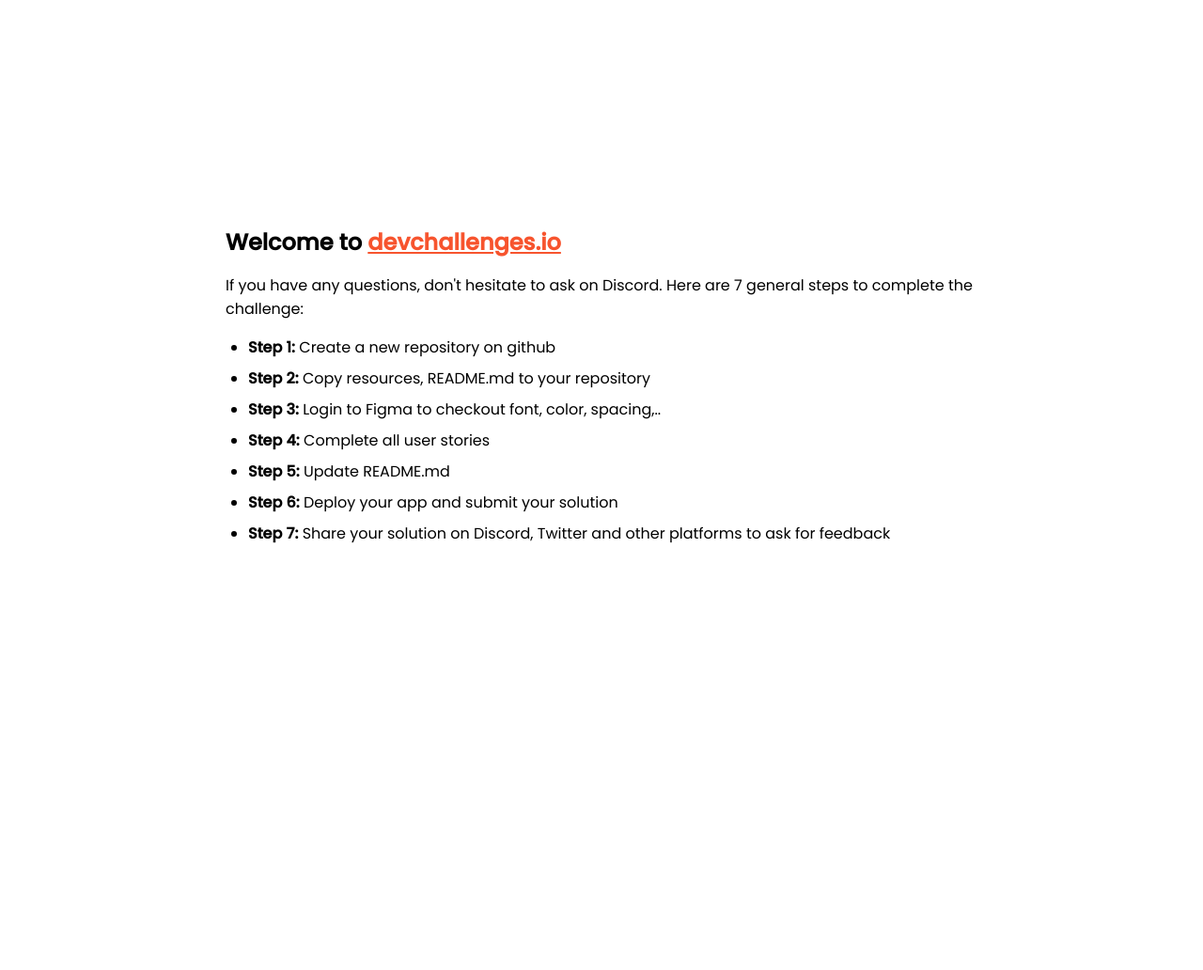
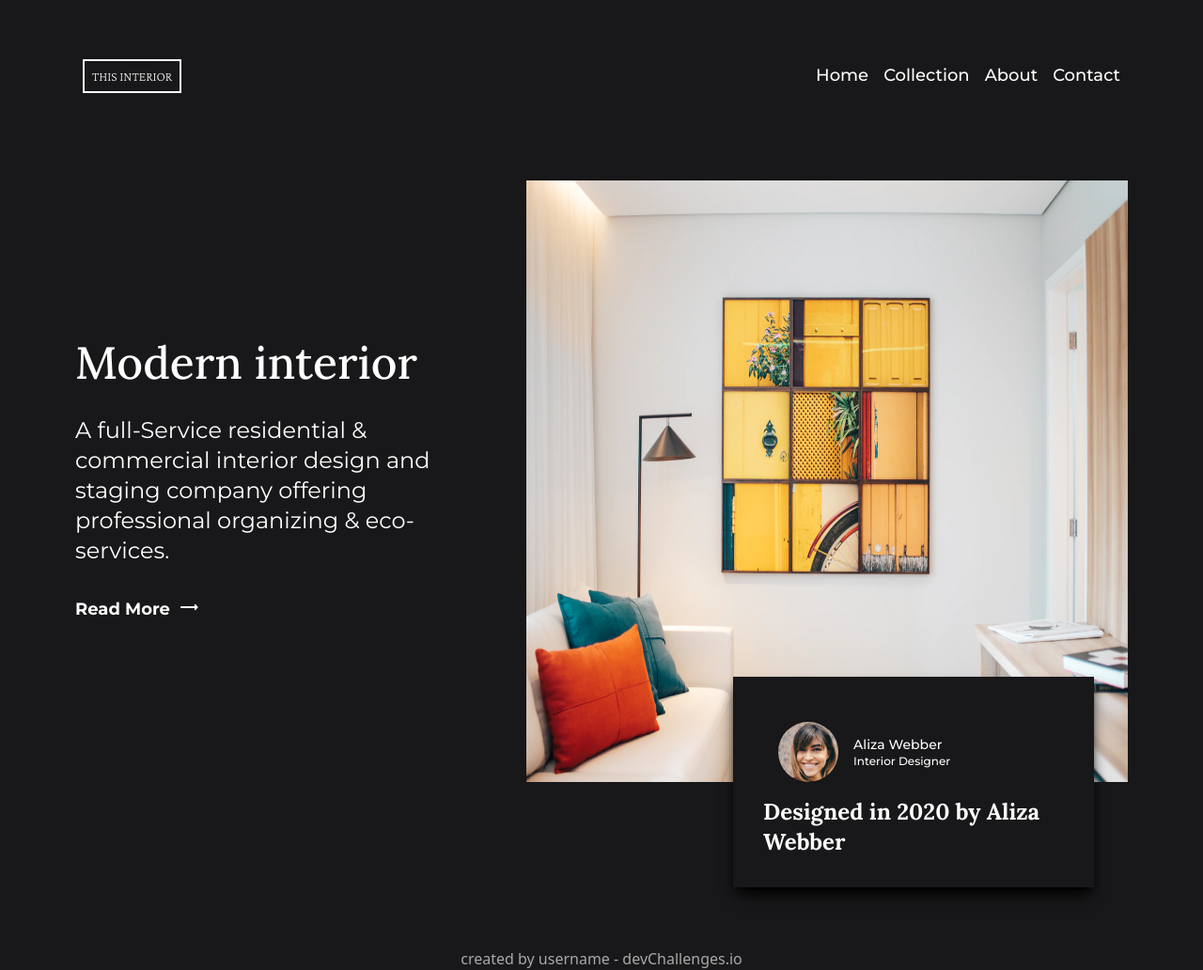
Before and after one commit to JoujonikiAsa2/interior-consultant-master-practice, a plain HTML site: page index.html in a window 1280 px wide. Shown: the whole page at 94% size. Before the commit the page ends 800 px from the top, so only its background shows below. Drawn offline with nearby package versions, Linux system fonts and the light colour scheme.

Commit message:
All done

```diff
--- a/index.html
+++ b/index.html
@@ -1,95 +1,118 @@
 <!DOCTYPE html>
 <html lang="en">
+
 <head>
   <meta charset="utf-8" />
-    <meta
-      name="viewport"
-      content="width=device-width, initial-scale=1,
-  maximum-scale=5"
-    />
+  <meta name="viewport" content="width=device-width, initial-scale=1,
+  maximum-scale=5" />
 
   <link rel="icon" href="devchallenges.png" />
 
+  <link rel="shortcut icon" type="image/x-icon" href="https://devchallenges.io/" />
+
+  <link href="https://fonts.googleapis.com/css2?family=Poppins:wght@400;500&display=swap" rel="stylesheet" />
+  <link rel="preconnect" href="https://fonts.googleapis.com">
+  <link rel="preconnect" href="https://fonts.gstatic.com" crossorigin>
   <link
-      rel="shortcut icon"
-      type="image/x-icon"
-      href="https://devchallenges.io/"
-    />
-
-    <link
-      href="https://fonts.googleapis.com/css2?family=Poppins:wght@400;500&display=swap"
-      rel="stylesheet"
-    />
-
-    <title>Devchallenges</title>
-
+    href="https://fonts.googleapis.com/css2?family=Crimson+Pro:wght@200&family=Lora:wght@500;700&family=Montserrat:wght@400;500;700&display=swap"
+    rel="stylesheet">
+  <link href="https://cdn.jsdelivr.net/npm/daisyui@3.5.0/dist/full.css" rel="stylesheet" type="text/css" />
+  <script src="https://cdn.tailwindcss.com"></script>
   <style>
-      body {
-        font-family: "Poppins", sans-serif;
+    .font-lora {
+      font-family: 'Lora', serif;
     }
 
-      ul {
-        padding-left: 24px;
+    .font-crimson {
+      font-family: 'Crimson Pro', serif;
     }
 
-      li {
-        margin-bottom: 8px;
-      }
-
-      .welcome {
-        max-width: 800px;
-        margin: 0 auto;
-      }
-
-      .welcome-text {
-        margin-top: 30vh;
-        font-weight: 500;
-      }
-
-      .welcome-text p {
-        font-size: 1rem;
-        font-weight: 400;
-      }
-
-      .welcome-text h1 {
-        font-size: 1.5rem;
-      }
-
-      .welcome-text a {
-        color: #f7542e;
+    .font-montserrat {
+      font-family: 'Montserrat', sans-serif;
     }
   </style>
+  <title>Devchallenges</title>
 </head>
-  <body>
-    <div class="welcome">
-      <div class="welcome-text">
-        <h1>
-          Welcome to
-          <a href="https://devchallenges.io/" target="_blank"
-            >devchallenges.io</a
-          >
-        </h1>
 
-        <p>
-          If you have any questions, don't hesitate to ask on Discord. Here are
-          7 general steps to complete the challenge:
-        </p>
+<body class="bg-[#181719]">
+  <section class="lg:px-20 lg:pt-12 px-4 pt-6">
+    <div class="navbar text-white">
+      <div class="flex-1">
+        <div>
+          <a href="" class="uppercase font-crimson font-extralight text-sm p-2 border-2 border-white">This
+            interior</a>
         </div>
-
-      <ul>
-        <li><b>Step 1:</b> Create a new repository on github</li>
-        <li><b>Step 2:</b> Copy resources, README.md to your repository</li>
-        <li>
-          <b>Step 3:</b> Login to Figma to checkout font, color, spacing,..
-        </li>
-        <li><b>Step 4:</b> Complete all user stories</li>
-        <li><b>Step 5:</b> Update README.md</li>
-        <li><b>Step 6:</b> Deploy your app and submit your solution</li>
-        <li>
-          <b>Step 7:</b> Share your solution on Discord, Twitter and other
-          platforms to ask for feedback
-        </li>
+      </div>
+      <div class="flex-none font-montserrat font-medium text-lg">
+        <div>
+          <ul class="lg:flex gap-4 hidden">
+            <li class="hover:underline hover:text-white"><a>Home</a></li>
+            <li class="hover:underline hover:text-white"><a>Collection</a></li>
+            <li class="hover:underline hover:text-white"><a>About</a></li>
+            <li class="hover:underline hover:text-white"><a>Contact</a></li>
           </ul>
         </div>
+        <div class="dropdown dropdown-end lg:hidden">
+          <label tabindex="0" class="m-1 hover:cursor-pointer">
+            <svg xmlns="http://www.w3.org/2000/svg" width="30" height="20" viewBox="0 0 30 20" fill="none">
+              <path
+                d="M0.75 19.5H29.25V16.3333H0.75V19.5ZM0.75 11.5833H29.25V8.41667H0.75V11.5833ZM0.75 0.5V3.66667H29.25V0.5H0.75Z"
+                fill="#FFF" />
+            </svg>
+          </label>
+          <ul tabindex="0" class="dropdown-content z-[1] menu p-2 shadow bg-white rounded-box text-black">
+            <li class="hover:underline hover:text-black"><a>Home</a></li>
+            <li class="hover:underline hover:text-black"><a>Collection</a></li>
+            <li class="hover:underline hover:text-black"><a>About</a></li>
+            <li class="hover:underline hover:text-black"><a>Contact</a></li>
+          </ul>
+        </div>
+      </div>
+    </div>
+  </section>
+  <section class="lg:px-20 lg:py-20 p-4">
+    <div class="flex flex-col lg:flex-row justify-between items-center">
+      <div class="text-white space-y-8 lg:w-[30vw]">
+        <h1 class="font-lora font-medium text-5xl">Modern interior</h1>
+        <p class="font-montserrat font-normal text-2xl">A full-Service residential & commercial interior design and
+          staging company offering professional organizing & eco-services.</p>
+        <button class="flex gap-2 font-bold font-montserrat text-lg">Read More <svg xmlns="http://www.w3.org/2000/svg"
+            width="24" height="24" viewBox="0 0 24 24" fill="none">
+            <g clip-path="url(#clip0_174_2)">
+              <path
+                d="M21.65 11.65L18.86 8.86C18.54 8.54 18 8.76 18 9.21V11H4C3.45 11 3 11.45 3 12C3 12.55 3.45 13 4 13H18V14.79C18 15.24 18.54 15.46 18.85 15.14L21.64 12.35C21.84 12.16 21.84 11.84 21.65 11.65Z"
+                fill="white" />
+            </g>
+            <defs>
+              <clipPath id="clip0_174_2">
+                <rect width="24" height="24" fill="white" />
+              </clipPath>
+            </defs>
+          </svg></button>
+      </div>
+      <div class="lg:w-[50vw] text-white relative">
+        <div class="">
+          <img src="./photo1.png" alt="" class="lg:w-[50vw] lg:h-[80vh] w-auto h-auto">
+        </div>
+        <div class="bg-[#181719] w-[70vw] lg:w-[30vw] shadow-lg shadow-black p-4 lg:p-8 absolute -bottom-28 right-9">
+          <div class="flex items-center justify-start">
+            <div class="w-24 h-24 flex items-center justify-center"><img src="./photo2.png" alt=""
+                class="w-16 h-16 rounded-full"></div>
+            <div class="font-montserrat font-medium">
+              <h4 class="text-sm">Aliza Webber</h4>
+              <p class="text-xs">Interior Designer</p>
+            </div>
+          </div>
+          <div>
+            <h1 class="text-2xl font-bold font-lora">Designed in 2020 by Aliza Webber</h1>
+          </div>
+        </div>
+      </div>
+    </div>
+  </section>
+  <section class="lg:px-20 lg:pt-24 px-4 pt-48 lg:pb-0">
+    <div class="text-[#A9A9A9] text-center">created by username - devChallenges.io</div>
+  </section>
 </body>
+
 </html>
--- /dev/null
+++ b/tailwind.config.js
@@ -0,0 +1,8 @@
+/** @type {import('tailwindcss').Config} */
+module.exports = {
+    content: ["./src/**/*.{html,js}"],
+    theme: {
+      extend: {},
+    },
+    plugins: [],
+  }
```
Lines whose indentation alone changed are shown as unchanged.
